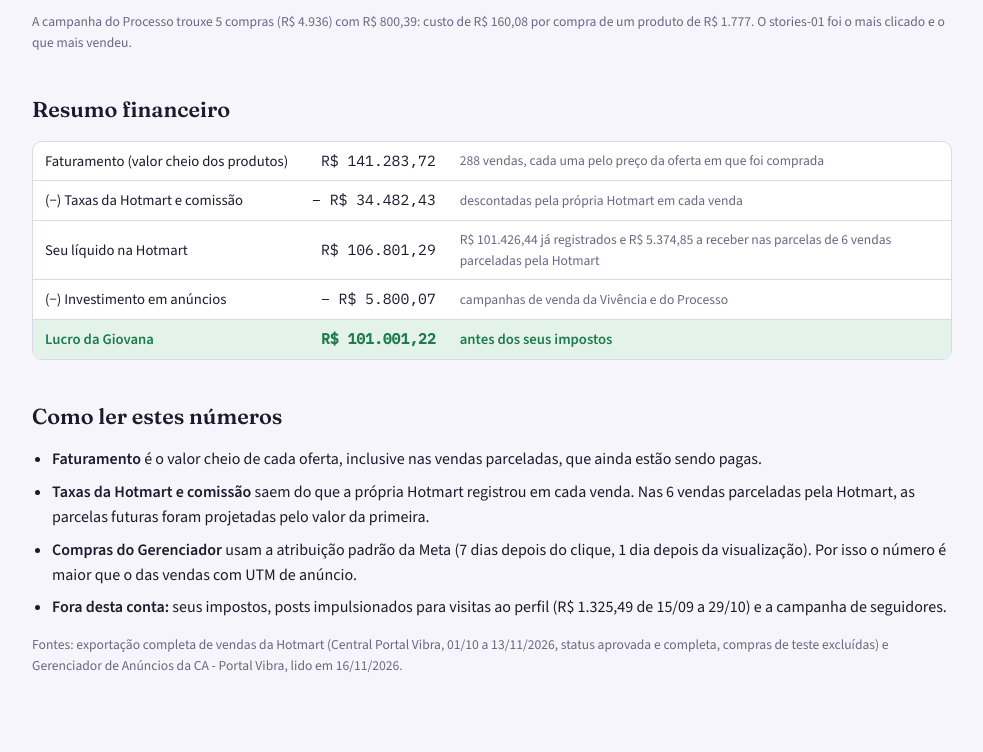
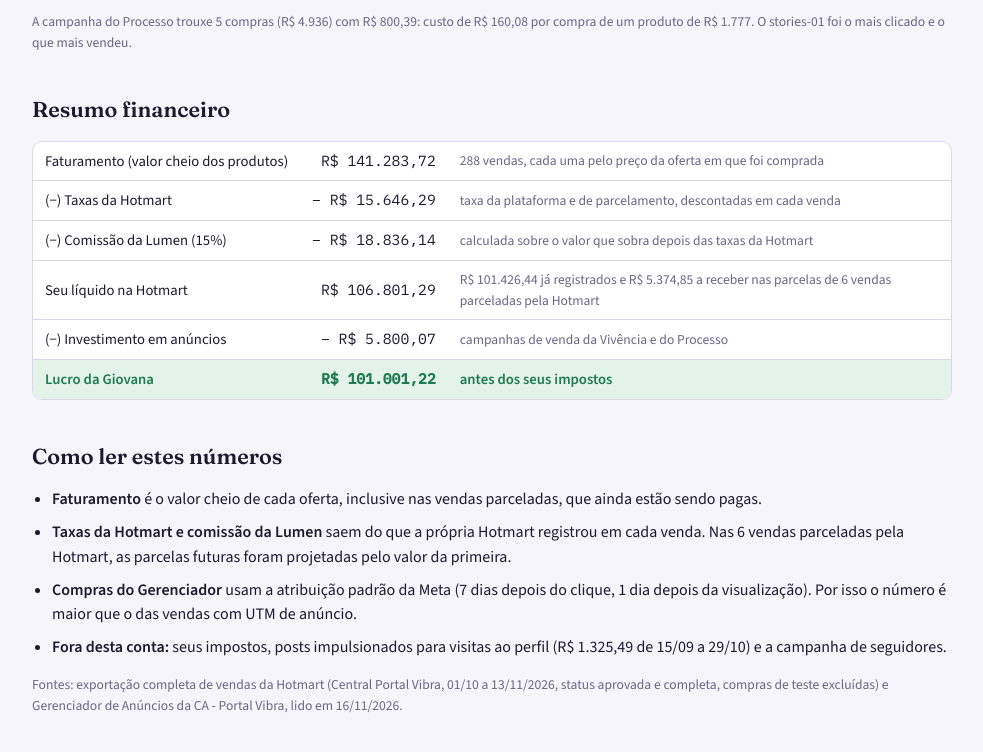
Before and after one commit to lumen-strategic-hub/debriefing-chegada-das-naves, a plain HTML site: page index.html in a window 1280 px wide. Shown: the part 4527-5279 px from the top of the page, without its empty margins (148-1131 px from the left). Drawn offline with nearby package versions, Linux system fonts and the light colour scheme.

Commit message:
Separa taxas da Hotmart e comissão
Co-Authored-By: Claude Fable 5.2 <noreply@anthropic.com>

```diff
--- a/index.html
+++ b/index.html
@@ -273,7 +273,8 @@ ul{margin:0;padding-left:20px;display:grid;gap:8px}
 <h2>Resumo financeiro</h2>
 <div class="tw"><table><tbody>
 <tr><td>Faturamento (valor cheio dos produtos)</td><td class="n">R$ 141.283,72</td><td class="w legend">288 vendas, cada uma pelo preço da oferta em que foi comprada</td></tr>
-<tr><td>(−) Taxas da Hotmart e comissão</td><td class="n">− R$ 34.482,43</td><td class="w legend">descontadas pela própria Hotmart em cada venda</td></tr>
+<tr><td>(−) Taxas da Hotmart</td><td class="n">− R$ 15.646,29</td><td class="w legend">taxa da plataforma e de parcelamento, descontadas em cada venda</td></tr>
+<tr><td>(−) Comissão da Lumen (15%)</td><td class="n">− R$ 18.836,14</td><td class="w legend">calculada sobre o valor que sobra depois das taxas da Hotmart</td></tr>
 <tr><td>Seu líquido na Hotmart</td><td class="n">R$ 106.801,29</td><td class="w legend">R$ 101.426,44 já registrados e R$ 5.374,85 a receber nas parcelas de 6 vendas parceladas pela Hotmart</td></tr>
 <tr><td>(−) Investimento em anúncios</td><td class="n">− R$ 5.800,07</td><td class="w legend">campanhas de venda da Vivência e do Processo</td></tr>
 <tr class="win"><td>Lucro da Giovana</td><td class="n">R$ 101.001,22</td><td class="w">antes dos seus impostos</td></tr>
@@ -284,7 +285,7 @@ ul{margin:0;padding-left:20px;display:grid;gap:8px}
 <h2>Como ler estes números</h2>
 <ul>
 <li><b>Faturamento</b> é o valor cheio de cada oferta, inclusive nas vendas parceladas, que ainda estão sendo pagas.</li>
-<li><b>Taxas da Hotmart e comissão</b> saem do que a própria Hotmart registrou em cada venda. Nas 6 vendas parceladas pela Hotmart, as parcelas futuras foram projetadas pelo valor da primeira.</li>
+<li><b>Taxas da Hotmart e comissão da Lumen</b> saem do que a própria Hotmart registrou em cada venda. Nas 6 vendas parceladas pela Hotmart, as parcelas futuras foram projetadas pelo valor da primeira.</li>
 <li><b>Compras do Gerenciador</b> usam a atribuição padrão da Meta (7 dias depois do clique, 1 dia depois da visualização). Por isso o número é maior que o das vendas com UTM de anúncio.</li>
 <li><b>Fora desta conta:</b> seus impostos, posts impulsionados para visitas ao perfil (R$ 1.325,49 de 15/09 a 29/10) e a campanha de seguidores.</li>
 </ul>
```
